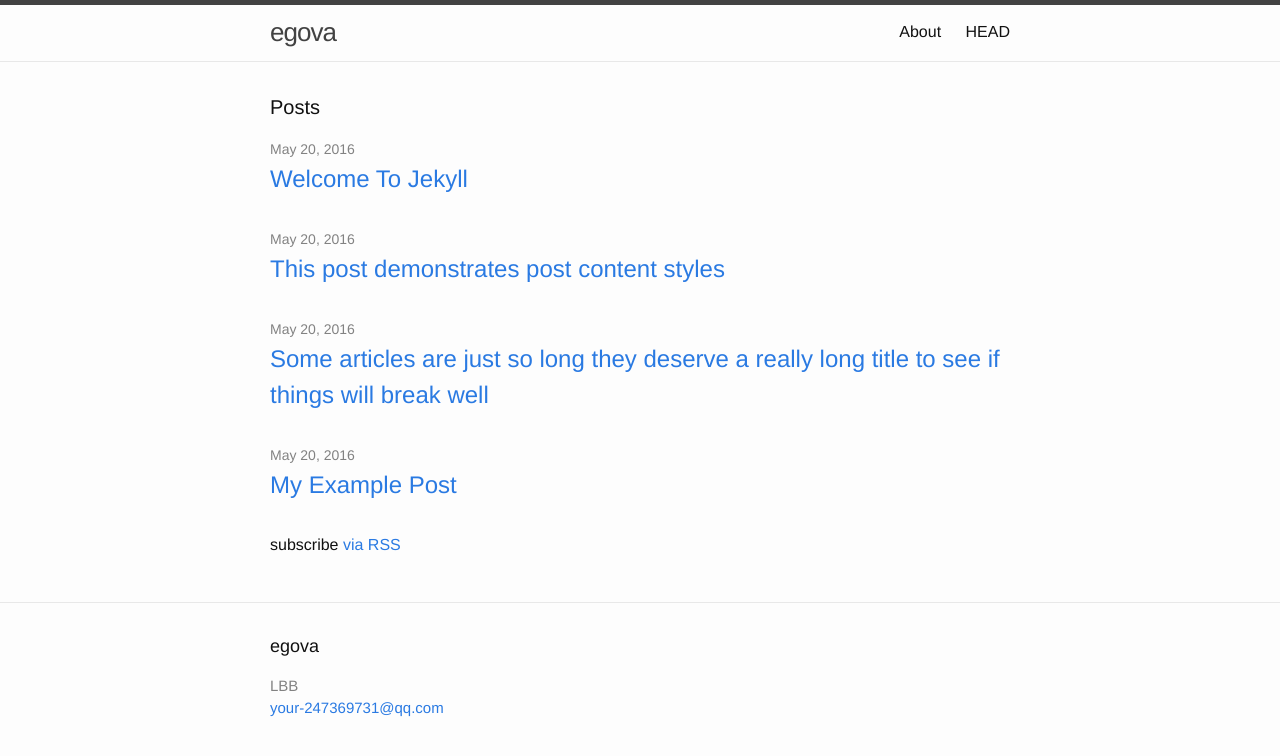
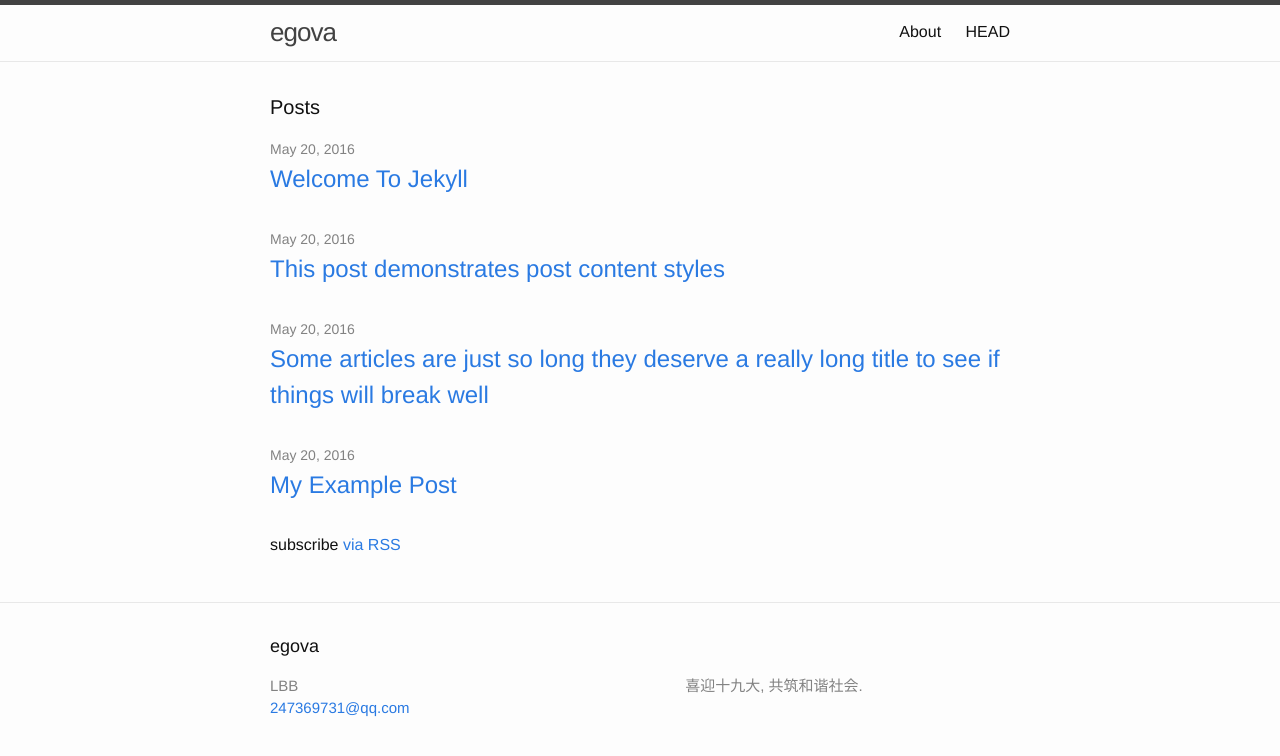
Before and after one commit to jobused/egova, a Jekyll site: the page built from docs/index.md, in a window 1280 px wide. Shown: the top 756 px of the page. Built offline with Jekyll 4.4.1, drawn with Linux system fonts in a browser that asks for light colours.

Commit message:
初始化

```diff
--- a/docs/_config.yml
+++ b/docs/_config.yml
@@ -1,7 +1,7 @@
 title: egova
 author: LBB
-email: your-247369731@qq.com
-description: > # 喜迎十九大, 共筑和谐社会.
+email: 247369731@qq.com
+description: 喜迎十九大, 共筑和谐社会.
 
 # twitter_username: jekyllrb
 # github_username:  jekyll
--- a/docs/_includes/footer.html
+++ b/docs/_includes/footer.html
@@ -22,17 +22,17 @@
 
       <div class="footer-col footer-col-2">
         <ul class="social-media-list">
+		<li>
+
           {% if site.github_username %}
-          <li>
             {% include icon-github.html username=site.github_username %}
-          </li>
           {% endif %}
+			&emsp;&emsp;
+          {% if site.twitter_username %}
+            {% include icon-twitter.html username=site.twitter_username %}
+          {% endif %}
+		 </li>
 
-          {% if site.twitter_username %}
-          <li>
-            {% include icon-twitter.html username=site.twitter_username %}
-          </li>
-          {% endif %}
         </ul>
       </div>
 
```
